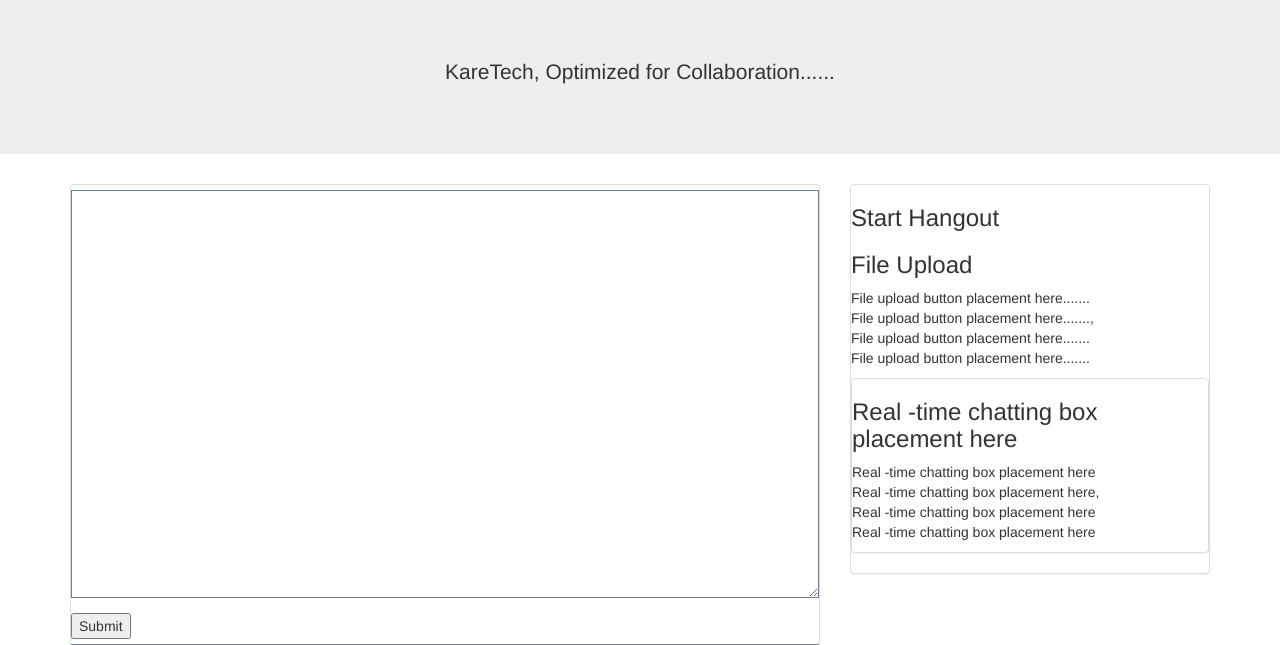
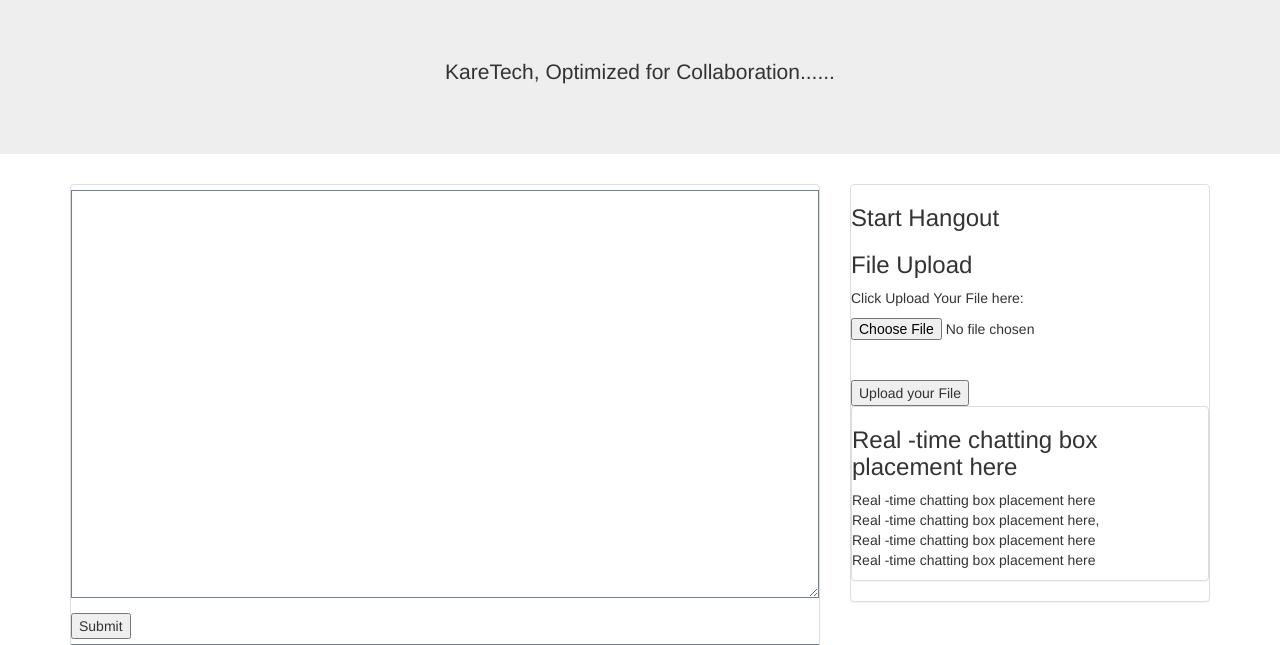
Before and after one commit to patrickokare/DevCollabApp, a PHP site: page / in a window 1280 px wide. Shown: the part 74-719 px from the top of the page. Run offline with PHP 8.4, Linux system fonts and the light colour scheme; some libraries are stand-ins or nearby versions.

Commit message:
Clean up of final site design

```diff
--- a/index.php
+++ b/index.php
@@ -112,11 +112,15 @@ if($_SERVER['REQUEST_METHOD'] === 'POST' && !empty($_POST['preview-form-comment'
             </div>
 
         <h3>  File Upload </h3>
-        <p>   File upload button placement here.......<br>
-            File upload button placement here.......,<br>
-            File upload button placement here....... <br>
-            File upload button placement here.......
-        </p>
+            <form enctype="multipart/form-data" action="upload_file.php" method="post">
+
+                <p> Click Upload Your File here: </p>
+                <input name="file" type="file" id="file" size="80">
+                <br>
+                <br>
+                <input type="submit" id="u_button" value="Upload your File">
+
+            </form>
 
                 <div class="panel panel-default">
                 <h3> Real -time chatting box placement here </h3>
```
